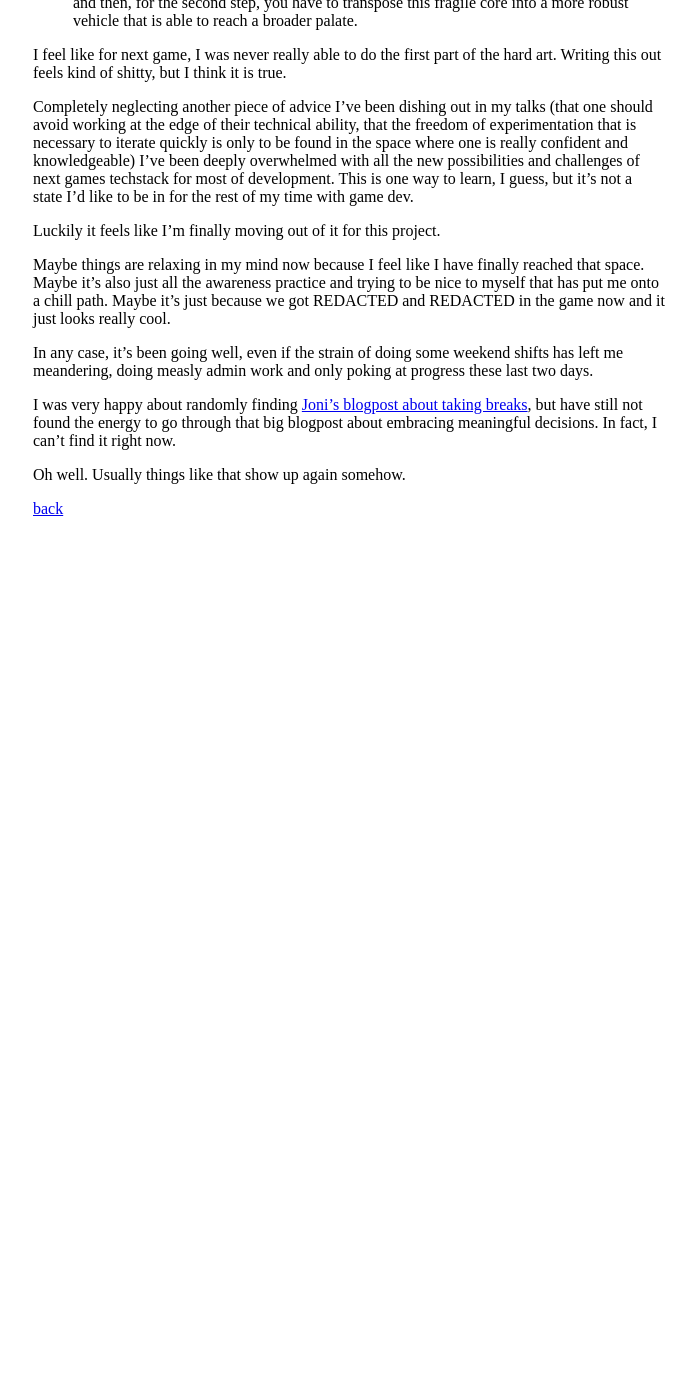
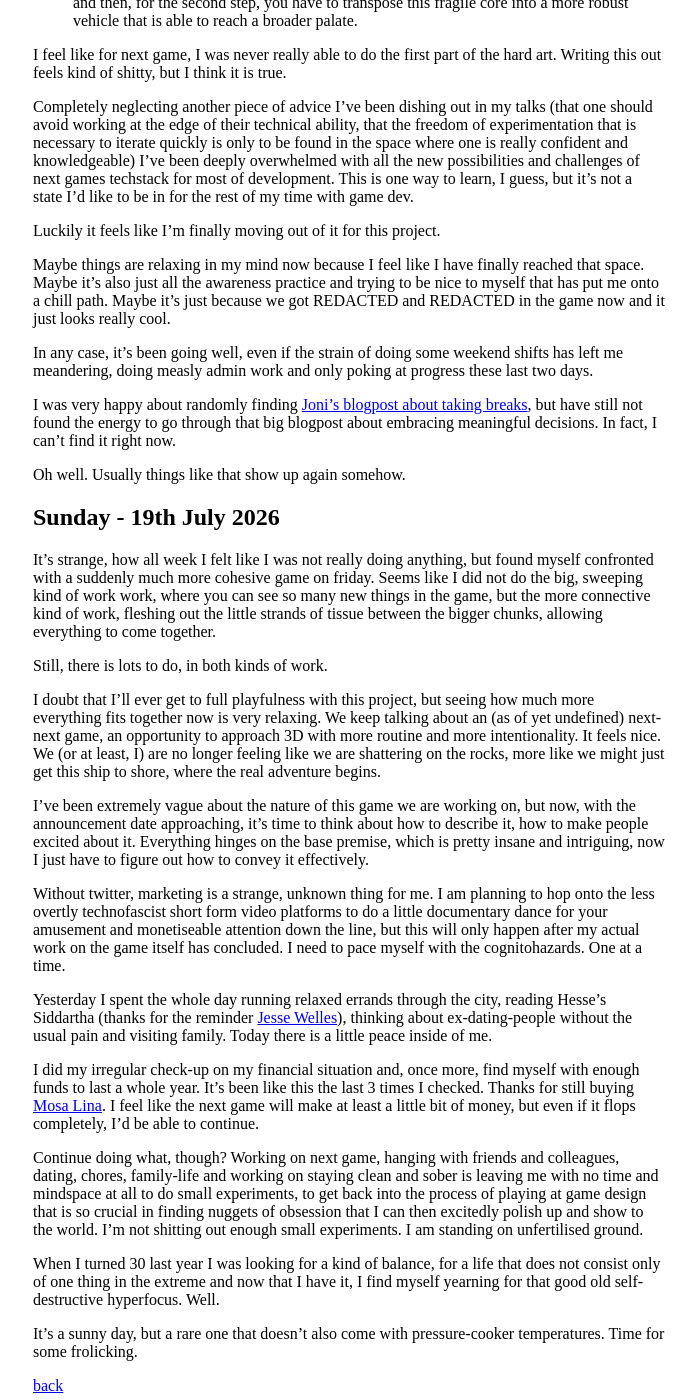
Before and after one commit to stuffedwombat/stuffedwombat.github.io, a Jekyll site: the page built from weekendblog.md, in a window 1280 px wide and 1400 px high, scrolled down 2040 px. Shown: the whole window, without its empty margins (291-987 px from the left). Built offline with Jekyll 4.4.1, drawn with Linux system fonts in a browser that asks for light colours; our own code applies the rules of GitHub Pages for plain Markdown files; comment, search, counter and statistics services are not loaded; before the commit the page ends 2578 px from its top, so only the background shows below that.

Commit message:
Update weekendblog.md

```diff
--- a/weekendblog.md
+++ b/weekendblog.md
@@ -80,6 +80,27 @@ I was very happy about randomly finding [Joni's blogpost about taking breaks](ht
 
 Oh well. Usually things like that show up again somehow.
 
+## Sunday - 19th July 2026
 
+It's strange, how all week I felt like I was not really doing anything, but found myself confronted with a suddenly much more cohesive game on friday. Seems like I did not do the big, sweeping kind of work work, where you can see so many new things in the game, but the more connective kind of work, fleshing out  the little strands of tissue between the bigger chunks, allowing everything to come together.
+
+Still, there is lots to do, in both kinds of work.
+
+I doubt that I'll ever get to full playfulness with this project, but seeing how much more everything fits together now is very relaxing. We keep talking about an (as of yet undefined) next-next game, an opportunity to approach 3D with more routine and more intentionality. It feels nice. We (or at least, I) are no longer feeling like we are shattering on the rocks, more like we might just get this ship to shore, where the real adventure begins.
+
+I've been extremely vague about the nature of this game we are working on, but now, with the  announcement date approaching, it's time to think about how to describe it, how to make people excited about it. Everything hinges on the base premise, which is pretty insane and intriguing, now I just have to figure out how to convey it effectively.
+
+Without twitter, marketing is a strange, unknown thing for me. I am planning to hop onto the less overtly technofascist short form video platforms to do a little documentary dance for your amusement and monetiseable attention down the line, but this will only happen after my actual work on the game itself has concluded. I need to pace myself with the cognitohazards. One at a time.
+
+Yesterday I spent the whole day running relaxed errands through the city, reading Hesse's Siddartha (thanks for the reminder [Jesse Welles](https://www.youtube.com/watch?v=ah1-aR2ILxc)), thinking about ex-dating-people without the usual pain and visiting family. Today there is a little peace inside of me.
+
+I did my irregular check-up on my financial situation and, once more, find myself with enough funds to last a whole year. It's been like this the last 3 times I checked. Thanks for still buying [Mosa Lina](https://store.steampowered.com/app/2477090/Mosa_Lina/). I feel like the next game will make at least a little bit of money, but even if it flops completely, I'd be able to continue.
+
+Continue doing what, though?
+Working on next game, hanging with friends and colleagues, dating, chores, family-life and working on staying clean and sober is leaving me with no time and mindspace at all to do small experiments, to get back into the process of playing at game design that is so crucial in finding nuggets of obsession that I can then excitedly polish up and show to the world. I'm not shitting out enough small experiments. I am standing on unfertilised ground.
+
+When I turned 30 last year I was looking for a kind of balance, for a life that does not consist only of one thing in the extreme and now that I have it, I find myself yearning for that good old self-destructive hyperfocus. Well.
+
+It's a sunny day, but a rare one that doesn't also come with pressure-cooker temperatures. Time for some frolicking.
 
 [back](thinking)
```
